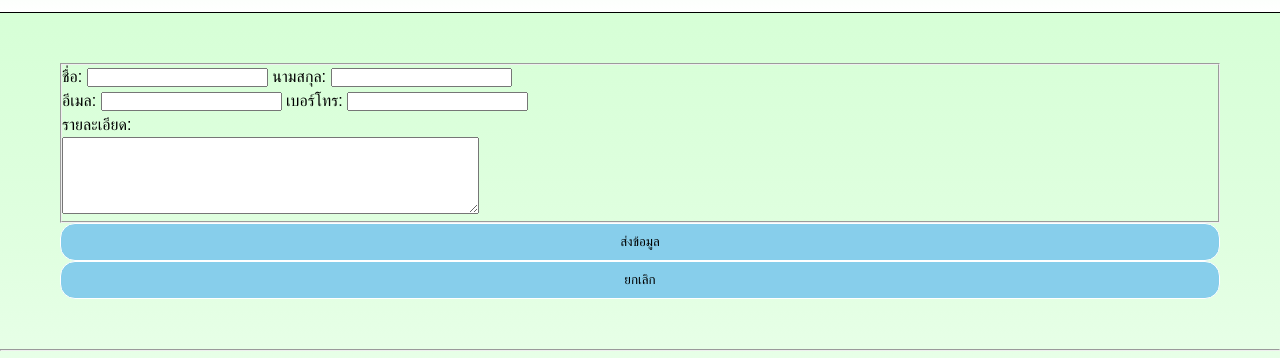
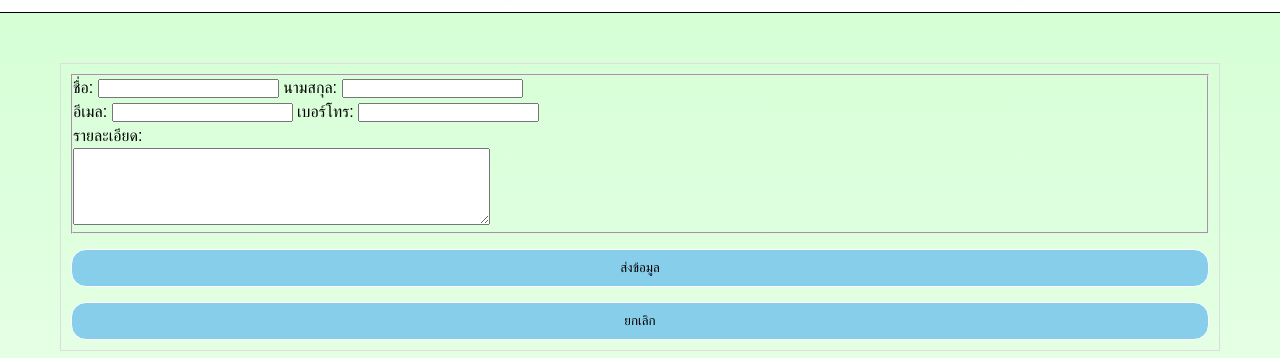
Before and after one commit to 67160022/my-business-web, a plain HTML site: page contact.html in a window 1280 px wide. Shown: the part 237-595 px from the top of the page. Drawn offline with Linux system fonts and the light colour scheme.

Commit message:
Updated all

```diff
--- a/styles.css
+++ b/styles.css
@@ -33,6 +33,7 @@ a {
 
 a:hover {
     color:indianred;
+
 }
 .card {
     background-color:azure;
@@ -45,6 +46,7 @@ a:hover {
 }
 .card:hover {
     transform: scale(1.05);
+    background-color: beige;
     box-shadow: 0 12px 25px rgba(0,0,0,0.16);
 }
 .btn {
@@ -56,7 +58,7 @@ a:hover {
 }
 .btn:hover {
     box-shadow: 0 12px 25px rgba(0,0,0,0.16);
-    transform: scale(1.03);
+    transform: translateY(-2px);
 }
 .btn:active {
     background-color: #f5f5f5;
@@ -103,4 +105,8 @@ th:first-child {
 form {
     display: flex;
     flex-direction: column;
+    gap: 15px;
+    width: 100%;
+    padding: 10px;
+    border: 1px solid #ddd;
 }
```
Also changed, not shown: 1 other file.
